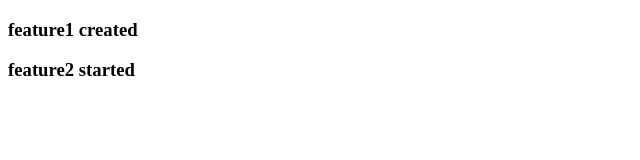
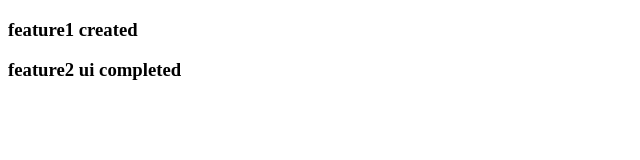
Before and after one commit to zehrakocairi/GithubApp, a plain HTML site: page index.html in a window 1280 px wide. Shown: the full height of the page, 0-640 px from the left. Drawn offline with Linux system fonts and the light colour scheme.

Commit message:
ui completed

```diff
--- a/index.html
+++ b/index.html
@@ -10,7 +10,7 @@
   <body>
     <div>
       <h3>feature1 created</h3>
-      <h3>feature2 started</h3>
+      <h3>feature2 ui completed</h3>
     </div>
   </body>
 </html>
```
